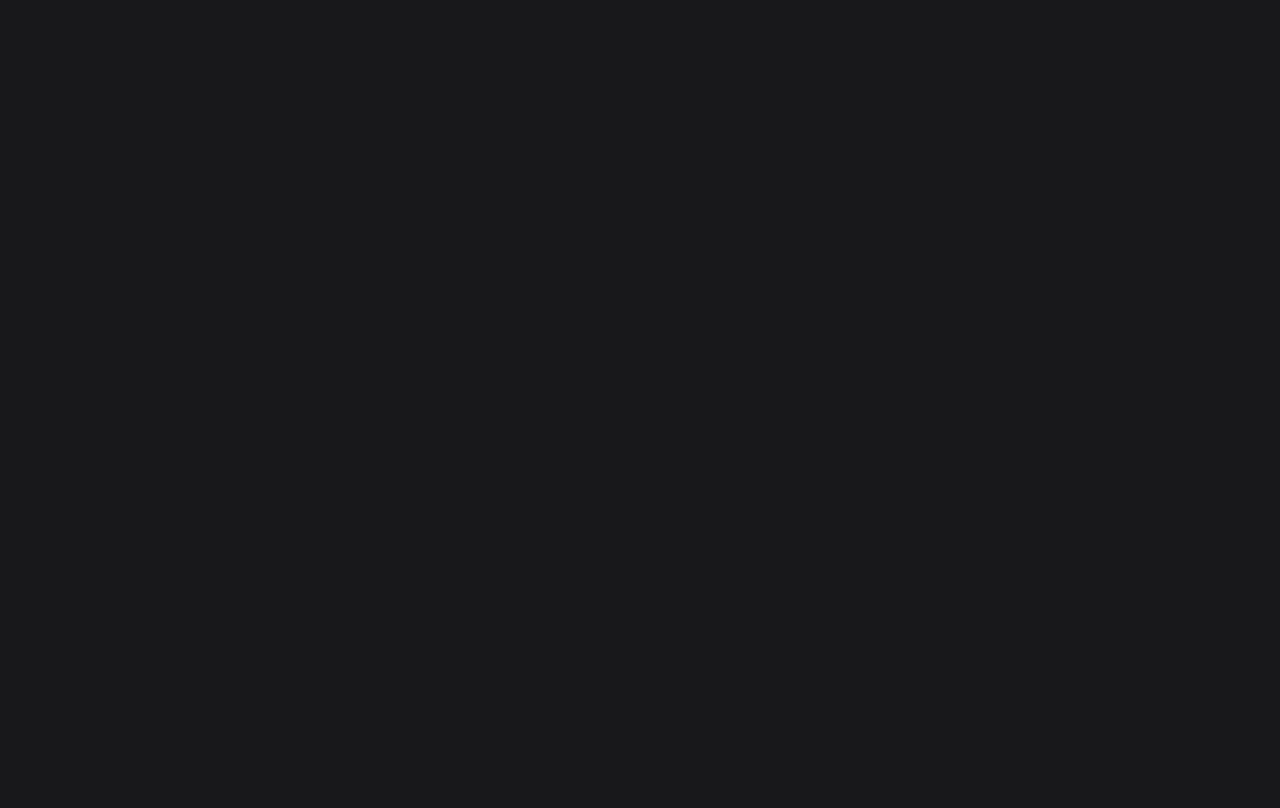
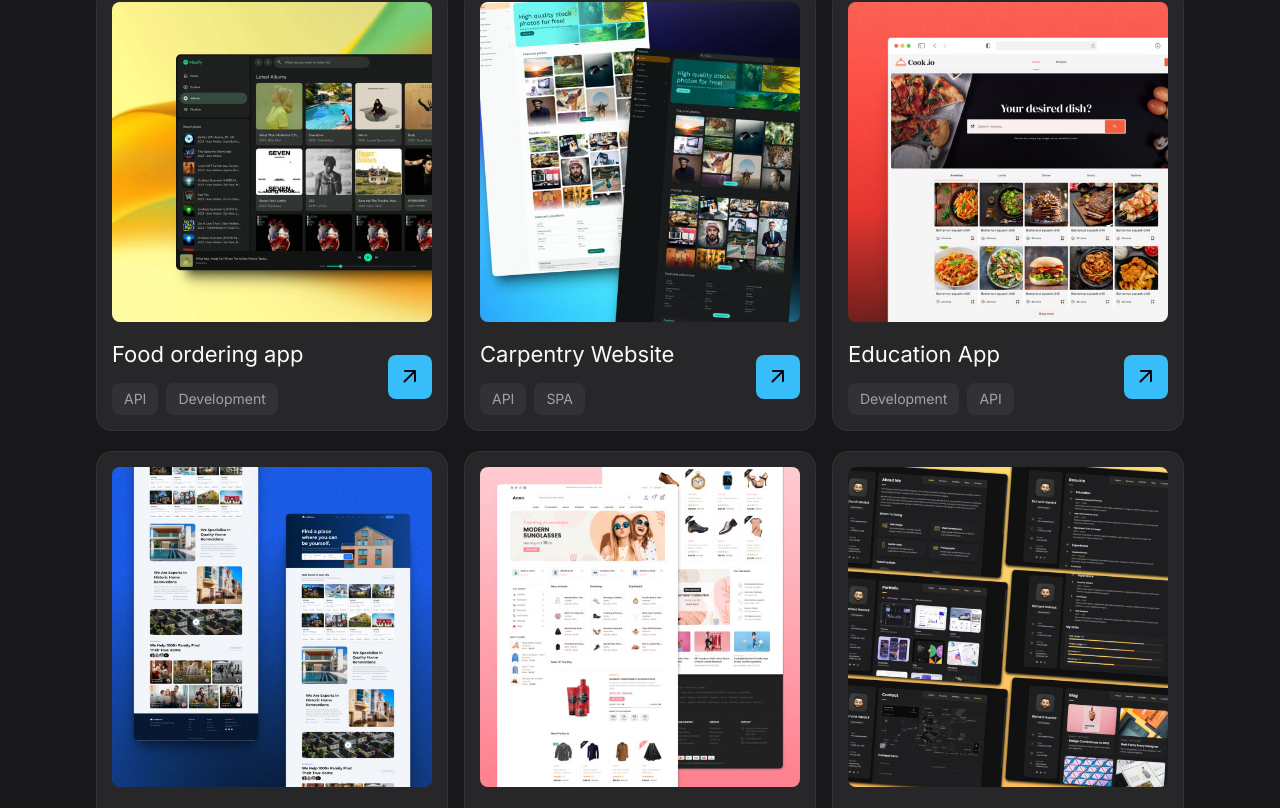
Before and after one commit to Ashiq121914/portfolio-version2, a React (Vite) app: page / in a window 1280 px wide. Shown: the part 1948-2756 px from the top of the page. Before the commit the page ends 1729 px from the top, so only its background shows below. Built offline with nearby package versions, Linux system fonts and the light colour scheme.

Commit message:
work section

```diff
--- a/src/App.jsx
+++ b/src/App.jsx
@@ -3,6 +3,7 @@
 import Header from "./components/Header";
 import Hero from "./components/Hero";
 import Skill from "./components/Skill";
+import Work from "./components/Work";
 
 const App = () => {
   return (
@@ -12,6 +13,7 @@
         <Hero />
         <About />
         <Skill />
+        <Work />
       </main>
     </>
   );
--- /dev/null
+++ b/src/components/ProjectCard.jsx
@@ -0,0 +1,54 @@
+import React from "react";
+
+// nodes modules
+import PropTypes from "prop-types";
+
+const ProjectCard = ({ imgSrc, title, tags, projectLink, classes }) => {
+  return (
+    <div
+      className={
+        "relative p-4 rounded-2xl bg-zinc-800 hover:bg-zinc-700/50 active:bg-zinc-700/60 ring-1 ring-inset ring-zinc-50/5 transition-colors  " +
+        classes
+      }
+    >
+      <figure className="img-box aspect-square rounded-lg mb-4">
+        <img src={imgSrc} alt={title} className="img-cover" loading="lazy" />
+      </figure>
+
+      <div className="flex flex-wrap items-center justify-between gap-4">
+        <div>
+          <h3 className="title-1 mb-3">{title}</h3>
+
+          <div className="flex flex-wrap  items-center gap-2">
+            {tags.map((label, key) => (
+              <span
+                className="h-8 text-sm text-zinc-400 bg-zinc-50/5 grid items-center px-3 rounded-lg"
+                key={key}
+              >
+                {label}
+              </span>
+            ))}
+          </div>
+        </div>
+
+        <div className="w-11 h-11 rounded-lg grid place-items-center bg-sky-400 text-zinc-950 shrink-0">
+          <span className="material-symbols-rounded" aria-hidden="true">
+            arrow_outward
+          </span>
+        </div>
+      </div>
+
+      <a href={projectLink} target="_blank" className="absolute inset-0"></a>
+    </div>
+  );
+};
+
+ProjectCard.PropTypes = {
+  imgSrc: PropTypes.string.isRequired,
+  title: PropTypes.string.isRequired,
+  tags: PropTypes.string.isRequired,
+  projectLink: PropTypes.string,
+  classes: PropTypes.string,
+};
+
+export default ProjectCard;
--- /dev/null
+++ b/src/components/Work.jsx
@@ -0,0 +1,63 @@
+import ProjectCard from "./ProjectCard";
+
+const works = [
+  {
+    imgSrc: "/images/project-1.jpg",
+    title: "Food ordering app",
+    tags: ["API", "Development"],
+    projectLink: "https://tasty-dash.vercel.app/",
+  },
+  {
+    imgSrc: "/images/project-2.jpg",
+    title: "Carpentry Website",
+    tags: ["API", "SPA"],
+    projectLink: "https://carpenta-d40fa.web.app/",
+  },
+  {
+    imgSrc: "/images/project-3.jpg",
+    title: "Education App",
+    tags: ["Development", "API"],
+    projectLink: "https://geeksedu-67d8c.web.app/",
+  },
+  {
+    imgSrc: "/images/project-4.jpg",
+    title: "Bike  website",
+    tags: ["API", "Development"],
+    projectLink: "https://reride-262d2.web.app/",
+  },
+  {
+    imgSrc: "/images/project-5.jpg",
+    title: "Blog Website",
+    tags: ["API", "Development"],
+    projectLink: "https://blog-agency-project-tawny.vercel.app/",
+  },
+  {
+    imgSrc: "/images/project-6.jpg",
+    title: "Personal portfolio",
+    tags: ["API", "Development"],
+    projectLink: "https://gazi-ashiq-reza.netlify.app/",
+  },
+];
+
+const Work = () => {
+  return (
+    <section id="work" className="section">
+      <div className="container">
+        <h2 className="headline-2 mb-8">My portfolio highlights</h2>
+        <div className="grid gap-x-4 gap-y-5 grid-cols-[repeat(auto-fill,_minmax(280px,_1fr))]">
+          {works.map(({ imgSrc, title, tags, projectLink }, key) => (
+            <ProjectCard
+              key={key}
+              imgSrc={imgSrc}
+              title={title}
+              tags={tags}
+              projectLink={projectLink}
+            />
+          ))}
+        </div>
+      </div>
+    </section>
+  );
+};
+
+export default Work;
--- a/src/index.css
+++ b/src/index.css
@@ -28,6 +28,10 @@
 
 .headline-2 {
   @apply text-3xl lg:text-4xl lg:leading-tight font-semibold;
+}
+
+.title-1 {
+  @apply text-[22px] font-normal;
 }
 
 /* UTILITIES */
```
